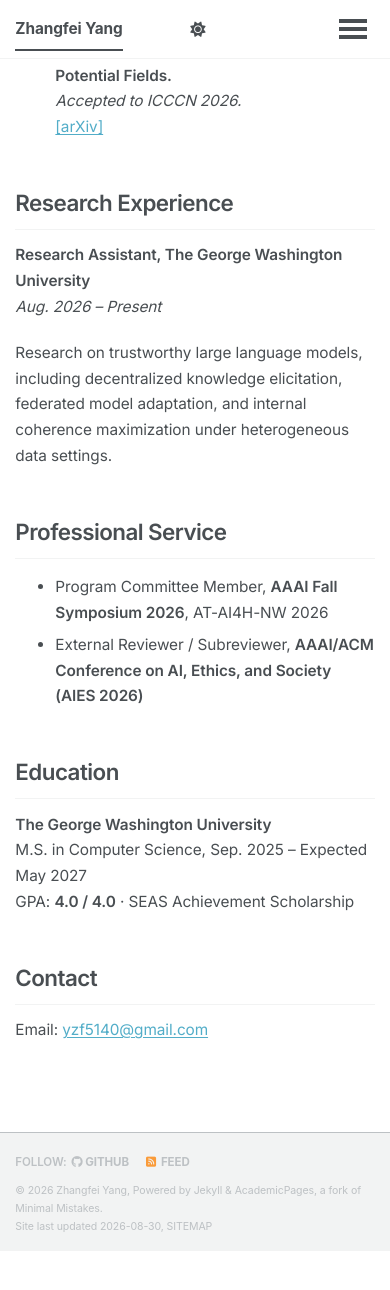
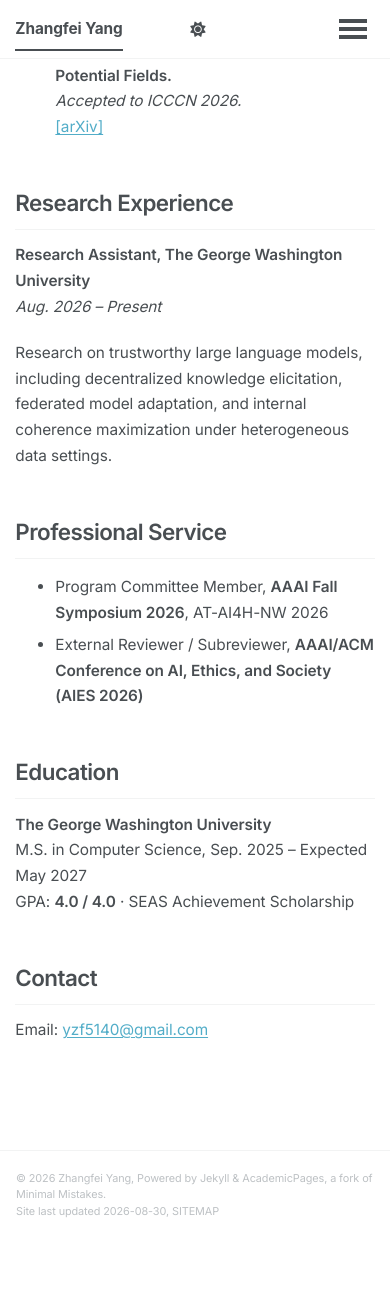
Before and after one commit to zhangfeiy/zhangfeiy.github.io, a Jekyll site: the page built from _pages/about.md, in a window 390 px wide and 1400 px high, scrolled down 1657 px. Shown: the top 1290 px of the window. Built offline with Jekyll 4.4.1, drawn with Linux system fonts in a browser that asks for light colours; a style sheet for code colours, icons or effects is not loaded; before the commit the page ends 2908 px from its top, so only the background shows below that.

Commit message:
Update footer styles and layout properties
Refactor footer styles for improved layout and responsiveness.

```diff
--- a/_sass/layout/_footer.scss
+++ b/_sass/layout/_footer.scss
@@ -4,48 +4,52 @@
 
 .page__footer {
   @include clearfix;
-  background-color: var(--global-footer-bg-color);
+
+  float: none;
+  clear: both;
+
+  width: 100%;
+
+  margin: 4rem 0 0;
+  padding: 0;
+
+  position: relative;
+  bottom: auto;
+
+  background: transparent;
   color: var(--global-text-color-light);
 
-  float: left;
-  margin-left: 0;
-  margin-right: 0;
-  margin-top: 3em;
-  width: 100%;
-  clear: both;
+  border-top: 1px solid var(--global-border-color);
 
-  /* keep footer in normal document flow so custom widgets do not overlap content */
-  height: auto;
-
-  /* keep the footer on the bottom of the page */
-  position: fixed;
-  bottom: 0;
-
-  -webkit-animation: intro 0.3s both;
-          animation: intro 0.3s both;
-  -webkit-animation-delay: 0.45s;
-          animation-delay: 0.45s;
-  border-top: 1px solid var(--global-dark-border-color);
+  animation: none;
 
   footer {
     @include clearfix;
-    margin-left: auto;
-    margin-right: auto;
-    margin-top: 1em;
-    max-width: 100%;
-    padding: 0 1em 1em;
 
-    @include breakpoint($x-large) {
-      max-width: $x-large;
-    }
+    max-width: $x-large;
+
+    margin: 0 auto;
+
+    padding: 1.2rem 1rem 1.5rem;
+
+    font-family:
+      "Inter",
+      -apple-system,
+      BlinkMacSystemFont,
+      "Segoe UI",
+      Helvetica,
+      Arial,
+      sans-serif;
   }
 
   a {
     color: inherit;
+
     text-decoration: none;
 
     &:hover {
       text-decoration: underline;
+      text-underline-offset: 2px;
     }
   }
 
@@ -53,52 +57,38 @@
   .fab,
   .far,
   .fal {
-    color: var(--global-text-color-light);
+    color: inherit;
   }
 }
 
-@media screen and (max-width: 768px) {
-  /* don't pin the footer on mobile devices */
-  .page__footer {
-    position: relative;
-    bottom: auto;
-  }
+
+/*
+   Copyright
+   ========================================================================== */
+
+.page__footer-copyright {
+  margin: 0;
+
+  font-family:
+    "Inter",
+    -apple-system,
+    BlinkMacSystemFont,
+    "Segoe UI",
+    Helvetica,
+    Arial,
+    sans-serif;
+
+  font-size: 0.68rem;
+  line-height: 1.5;
+
+  color: var(--global-text-color-light);
 }
 
-.page__footer-copyright {
-  font-family: $global-font-family;
-  font-size: $type-size-7;
-}
+
+/*
+   Follow links
+   ========================================================================== */
 
 .page__footer-follow {
-  ul {
-    margin: 0;
-    padding: 0;
-    list-style-type: none;
-  }
-
-  li {
-    display: inline-block;
-    padding-top: 5px;
-    padding-bottom: 5px;
-    font-family: $sans-serif-narrow;
-    font-size: $type-size-6;
-    text-transform: uppercase;
-  }
-
-  li + li:before {
-    content: "";
-    padding-right: 5px;
-  }
-
-  a {
-    padding-right: 10px;
-    font-weight: bold;
-  }
-
-  .social-icons {
-    a {
-      white-space: nowrap;
-    }
-  }
+  display: none;
 }
```
